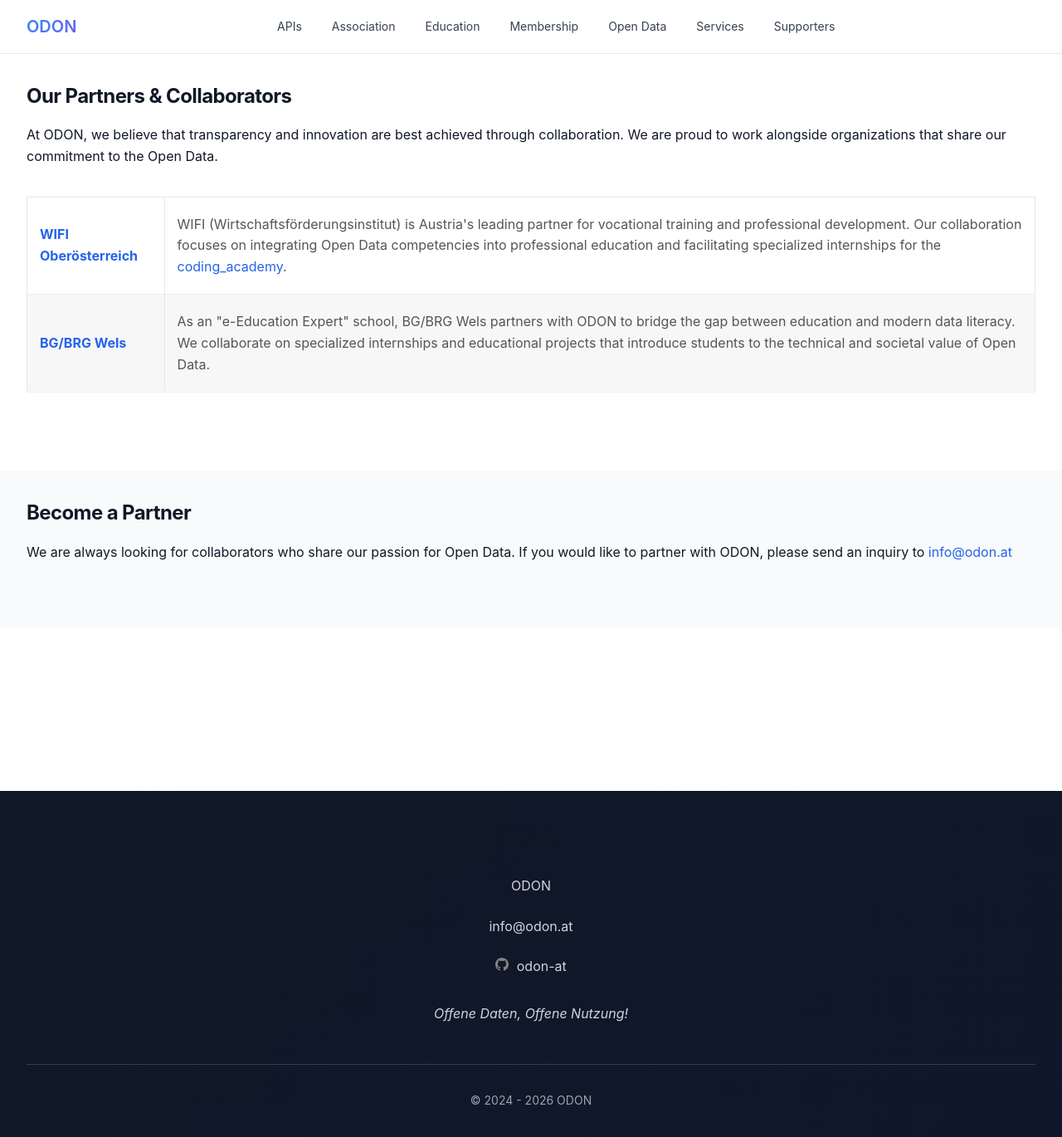
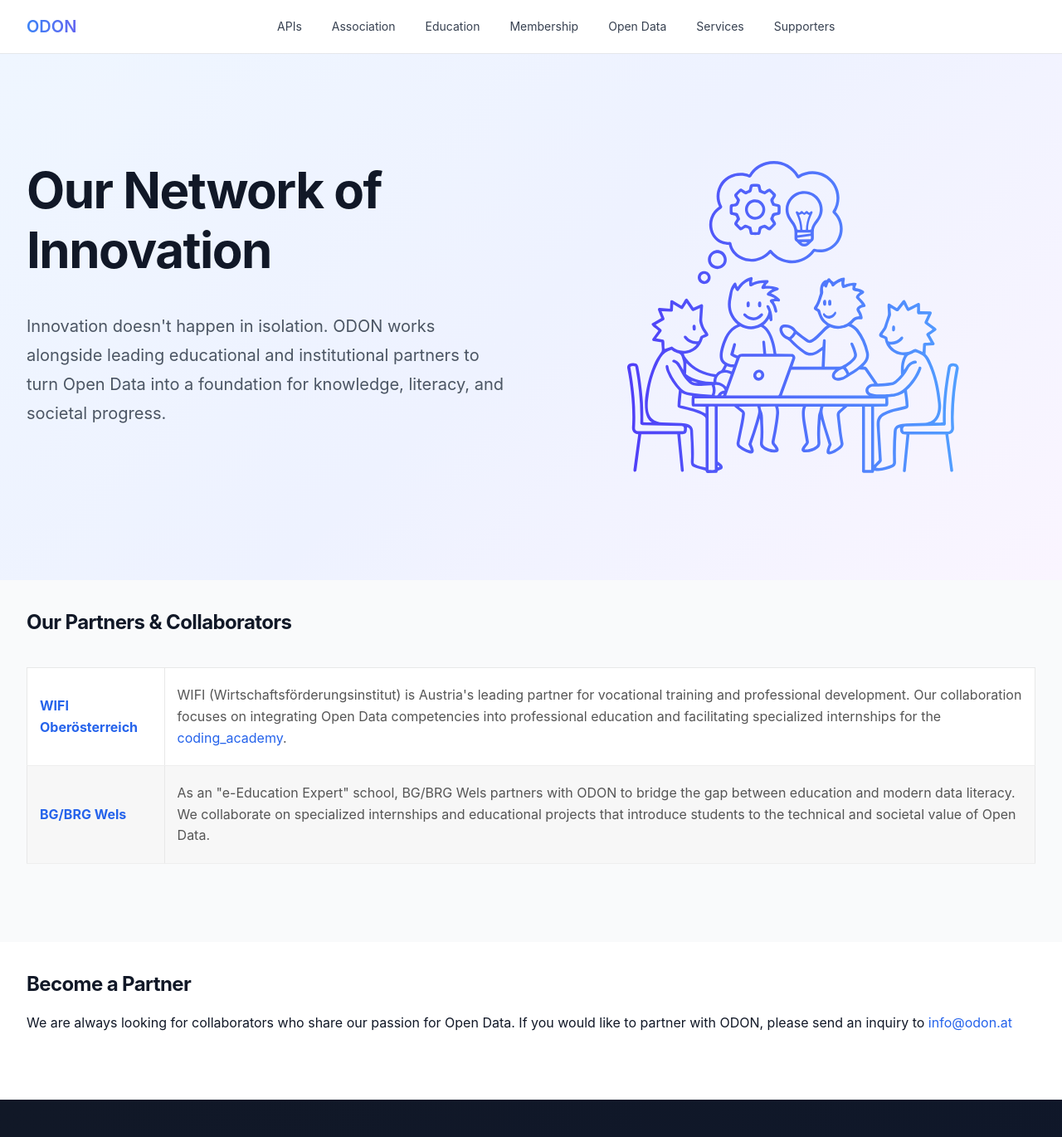
Before and after one commit to verein-odon/verein-odon.github.io, a Jekyll site: the page built from docs/en/partners.md, in a window 1280 px wide and 1400 px high. Shown: the top 1370 px of the window at 83% size. Built offline with Jekyll 4.4.1, drawn with Linux system fonts in a browser that asks for light colours.

Commit message:
Updated parnters (en) page

```diff
--- a/docs/_data/heros.yaml
+++ b/docs/_data/heros.yaml
@@ -127,3 +127,8 @@
     hero-title: "Code for Impact: ODON Internships"
     hero-subtitle: "Spend your internship building the digital infrastructure for transparency, education, and storytelling. Join our team to turn raw data into public value."
     image_src: "/assets/images/heros/education.svg"
+partners:
+  en:
+    hero-title: "Our Network of Innovation"
+    hero-subtitle: "Innovation doesn't happen in isolation. ODON works alongside leading educational and institutional partners to turn Open Data into a foundation for knowledge, literacy, and societal progress."
+    image_src: "/assets/images/heros/membership.svg"
--- a/docs/en/partners.md
+++ b/docs/en/partners.md
@@ -7,12 +7,13 @@
 in_nav: false
 ---
 
-<section class="section bg-white">
+<section class="section bg-gray">
   <div class="container">
     <h2>Our Partners & Collaborators</h2>
-    <p>
-      At ODON, we believe that transparency and innovation are best achieved through collaboration. We are proud to work alongside organizations that share our commitment to the Open Data.
-    </p>
+    {% comment %}
+        <p>
+        </p>
+    {% endcomment %}
     <div class="partner-table-wrapper">
         <table class="partner-table">
             {% comment %}
@@ -45,7 +46,7 @@
   </div>
 </section>
 
-<section class="section bg-gray">
+<section class="section bg-white">
   <div class="container">
     <h2>Become a Partner</h2>
     <p>
@@ -88,31 +89,8 @@
     color: #555;
 }
 
-/* Logo specific styling */
-.partner-logo-cell {
-    width: 120px;
-}
-
-.partner-logo {
-    max-width: 100px;
-    max-height: 50px;
-    height: auto;
-    filter: grayscale(100%); /* Optional: makes logos professional/uniform */
-    transition: filter 0.3s ease;
-}
-
 .partner-table tr:hover .partner-logo {
     filter: grayscale(0%); /* Color returns on hover */
-}
-
-.partner-name {
-    white-space: nowrap;
-    color: #333;
-}
-
-.partner-desc {
-    min-width: 300px;
-    line-height: 1.5;
 }
 
 
```
